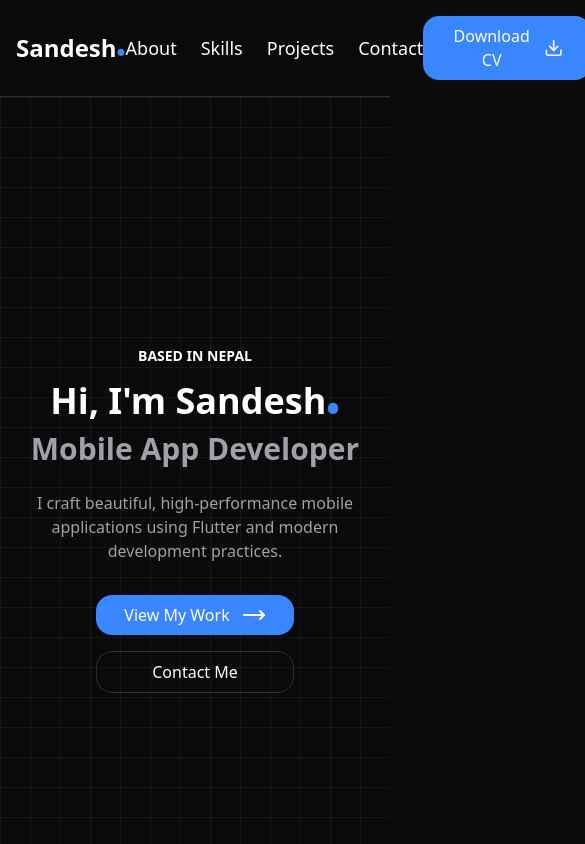
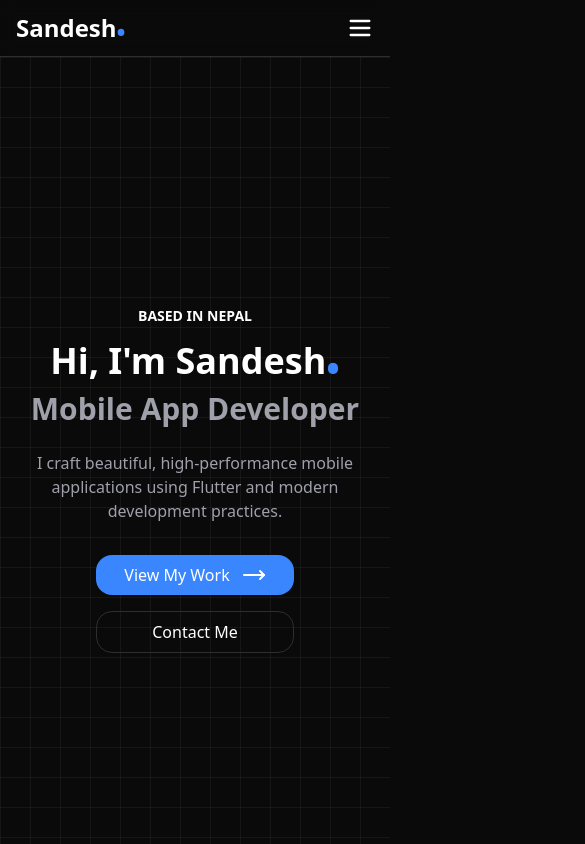
Before and after one commit to sandesh101/portfolio, a React (Vite) app: page / in a window 390 px wide. Shown: the top 844 px of the page, 585 px wide, since content can reach past the window. Built offline with nearby package versions, Linux system fonts and the light colour scheme.

Commit message:
Navbar responsive

```diff
--- a/src/Components/Navbar/Navbar.jsx
+++ b/src/Components/Navbar/Navbar.jsx
@@ -1,11 +1,16 @@
+import { useState } from "react";
 import Button from "../Widgets/Button";
 import { links } from "../../constants/navItems";
-import { Download } from "lucide-react";
+import { Download, Menu, X } from "lucide-react";
 
 const Navbar = () => {
+  const [menuOpen, setMenuOpen] = useState(false);
+
   return (
-    <>
-      <nav className="flex justify-between items-center  p-4 sticky top-0 z-40 backdrop-blur border-b border-[#2e2e2e]">
+    <nav className="sticky top-0 z-40 backdrop-blur border-b border-[#2e2e2e]">
+      {/* Top Navbar */}
+      <div className="flex items-center justify-between px-4 py-3">
+        {/* Logo */}
         <div>
           <p className="font-bold text-2xl">
             Sandesh
@@ -13,8 +18,7 @@ const Navbar = () => {
           </p>
         </div>
 
-        <div>
-          <ul className="flex gap-6 cursor-pointer">
+        <ul className="hidden md:flex gap-6">
           {links.map((link) => (
             <li key={link.name}>
               <a
@@ -26,9 +30,8 @@ const Navbar = () => {
             </li>
           ))}
         </ul>
-        </div>
 
-        <div>
+        <div className="hidden sm:block">
           <a
             href="src/assets/files/SandeshRimalCV.pdf"
             download="Sandesh Rimal CV"
@@ -41,8 +44,61 @@ const Navbar = () => {
             />
           </a>
         </div>
+
+        <div className="md:hidden">
+          <Menu
+            size={28}
+            className="cursor-pointer"
+            onClick={() => setMenuOpen(true)}
+          />
+        </div>
+      </div>
+
+      <div
+        className={`md:hidden fixed top-0 right-0 h-screen w-64 bg-[#0A0A0A] z-50 px-6 py-4 transform transition-all duration-300 ease-in-out
+        ${
+          menuOpen
+            ? "translate-x-0 opacity-100"
+            : "translate-x-full opacity-0 pointer-events-none"
+        }`}
+      >
+        <div className="flex justify-end">
+          <X
+            size={24}
+            className="cursor-pointer mb-4"
+            onClick={() => setMenuOpen(false)}
+          />
+        </div>
+
+        <ul className="flex flex-col gap-6">
+          {links.map((link) => (
+            <li key={link.name}>
+              <a
+                href={link.href}
+                className="text-[18px] block hover:text-[#e1e1e1] duration-100 ease-in"
+                onClick={() => setMenuOpen(false)} // close on click
+              >
+                {link.name}
+              </a>
+            </li>
+          ))}
+          <li>
+            <a
+              href="src/assets/files/SandeshRimalCV.pdf"
+              download="Sandesh Rimal CV"
+            >
+              <Button
+                buttonText="Download CV"
+                buttonColor="#3A86FF"
+                isIcon={true}
+                icon={<Download />}
+                className="w-full"
+              />
+            </a>
+          </li>
+        </ul>
+      </div>
     </nav>
-    </>
   );
 };
 
--- a/src/Components/Project/Project.jsx
+++ b/src/Components/Project/Project.jsx
@@ -4,7 +4,7 @@ import ProjectCard from "../Widgets/ProjectCard";
 
 const Project = () => {
   return (
-    <section className="px-[13%] mt-60" id="project">
+    <section className="px-[13%] mt-60" id="projects">
       <div className="flex justify-between">
         <h1 className="text-6xl font-bold">My Project</h1>
         <a href="https://github.com/sandesh101/" target="_blank">
--- a/src/constants/navItems.js
+++ b/src/constants/navItems.js
@@ -1,8 +1,8 @@
 import { User, Code, FolderGit2, Mail } from "lucide-react";
 
 export const links = [
-  { name: "About", href: "#about", icon: User }, // Example icon for About
-  { name: "Skills", href: "#skills", icon: Code }, // Example icon for Skills
-  { name: "Projects", href: "#projects", icon: FolderGit2 }, // Example icon for Projects
-  { name: "Contact", href: "#contact", icon: Mail }, // Example icon for Contact
+  { name: "About", href: "#about" },
+  { name: "Skills", href: "#skills" },
+  { name: "Projects", href: "#projects" },
+  { name: "Contact", href: "#contact" },
 ];
```
Lines whose indentation alone changed are shown as unchanged.
